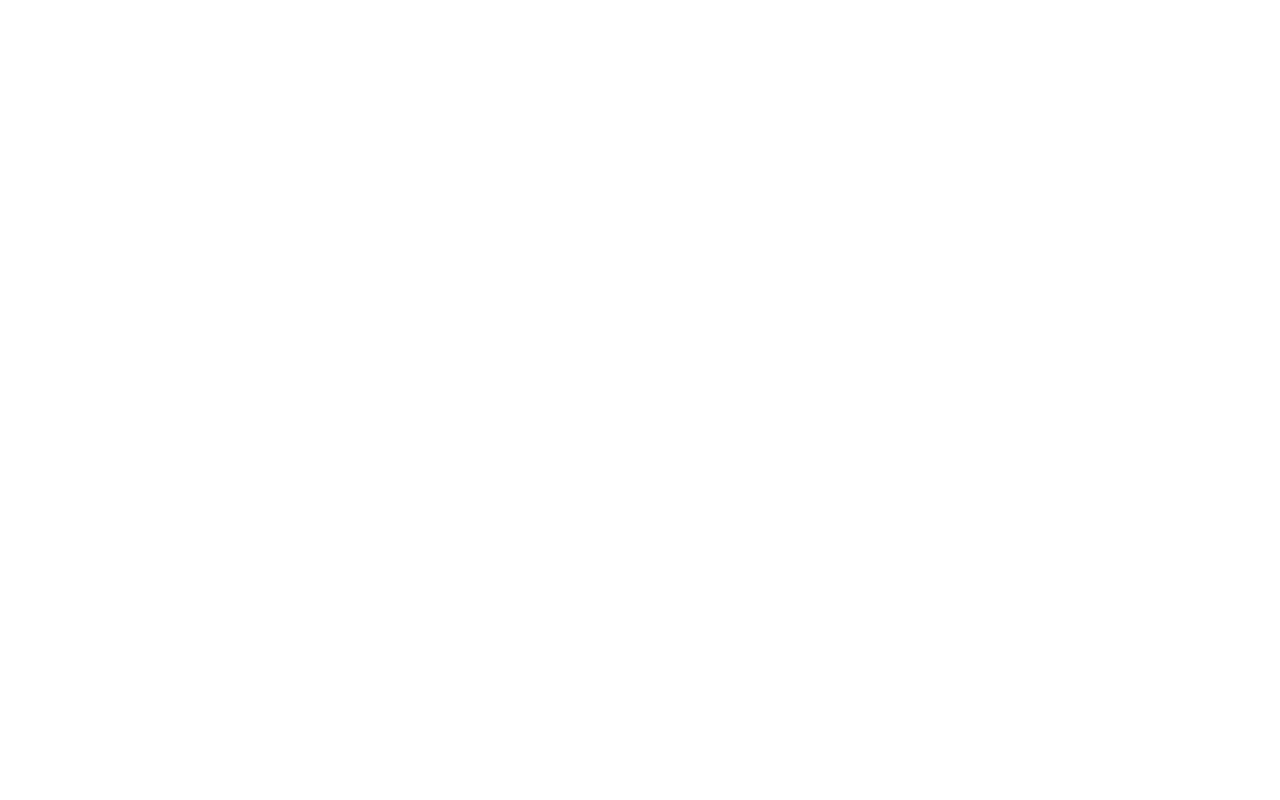
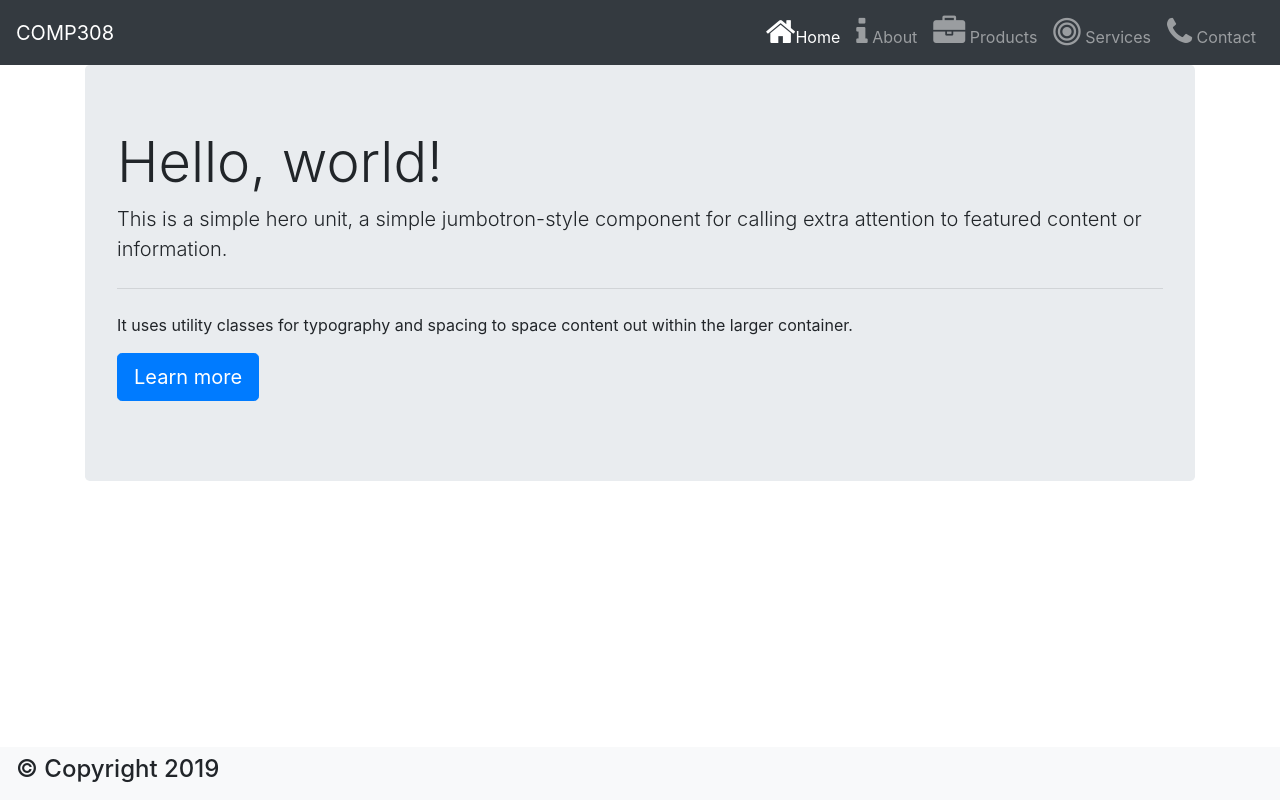
Before and after one commit to ChrisPTheCoder/COMP308-W2019-Lession1B, a website: page index.html in a window 1280 px wide. Drawn offline with nearby package versions, Linux system fonts and the light colour scheme.

Commit message:
third commit

```diff
--- a/Scripts/app.js
+++ b/Scripts/app.js
@@ -1,9 +1,8 @@
-
+"use strict";
 // self-Executing Anonymous Function
 // IIFE - Immmediately Invoked Function Expression
 (function(){
     let myFunctionalVariable = 0;
-
 
     function Start() {
         let myLocalVariable = 0;
@@ -11,5 +10,4 @@
     }
 
     window.addEventListener("load", Start);
-
 })();
--- a/index.html
+++ b/index.html
@@ -11,8 +11,57 @@
         <link rel="stylesheet" href="./Content/app.css">
     </head>
     <body>
+        <header>
 
+        </header>
+        <!-- Main Navbar-->
+        <nav class="navbar navbar-expand-lg navbar-dark bg-dark">
+            <a class="navbar-brand" href="#">COMP308</a>
+            <button class="navbar-toggler" type="button" data-toggle="collapse" data-target="#navbarSupportedContent" aria-controls="navbarSupportedContent" aria-expanded="false" aria-label="Toggle navigation">
+              <span class="navbar-toggler-icon"></span>
+            </button>
+
+            <div class="collapse navbar-collapse" id="navbarSupportedContent">
+              <ul class="navbar-nav ml-auto">
+                <li class="nav-item active">
+                  <a class="nav-link" href="#"><i class="fa fa-2x fa-home"></i >Home <span class="sr-only">(current)</span></a>
+                </li>
+                <li class="nav-item">
+                  <a class="nav-link" href="#"><i class="fa fa-2x fa-info"></i> About</a>
+                </li>
+                <li class="nav-item">
+                    <a class="nav-link" href="#"><i class="fa fa-2x fa-briefcase"></i> Products</a>
+                  </li>
+                  <li class="nav-item">
+                    <a class="nav-link" href="#"><i class="fa fa-2x fa-bullseye"></i> Services</a>
+                  </li>
+                  <li class="nav-item">
+                    <a class="nav-link" href="#"><i class="fa fa-2x fa-phone"></i> Contact</a>
+                  </li>
+            </div>
+          </nav>
+
+          <main class="container">
+          <!-- Main Content-->
+            <div class="jumbotron">
+                <h1 class="display-4">Hello, world!</h1>
+                <p class="lead">This is a simple hero unit, a simple jumbotron-style component for calling extra attention to featured content or information.</p>
+                <hr class="my-4">
+                <p>It uses utility classes for typography and spacing to space content out within the larger container.</p>
+                <p class="lead">
+                  <a class="btn btn-primary btn-lg" href="#" role="button">Learn more</a>
+                </p>
+              </div>
+        </main>
+
+        <footer>
+                <nav class="navbar fixed-bottom navbar-light bg-light">
+                        <h4>&copy; Copyright 2019</h4>
+                      </nav>
+        </footer>
         <!-- Script Section-->
+        <script src="./node_modules/jquery/dist/jquery.min.js"></script>
+        <script src="./node_modules/bootstrap/dist/js/bootstrap.min.js"></script>
         <script src="./Scripts/app.js"></script>
     </body>
 </html>
```
Also changed, not shown: 1 other file.
